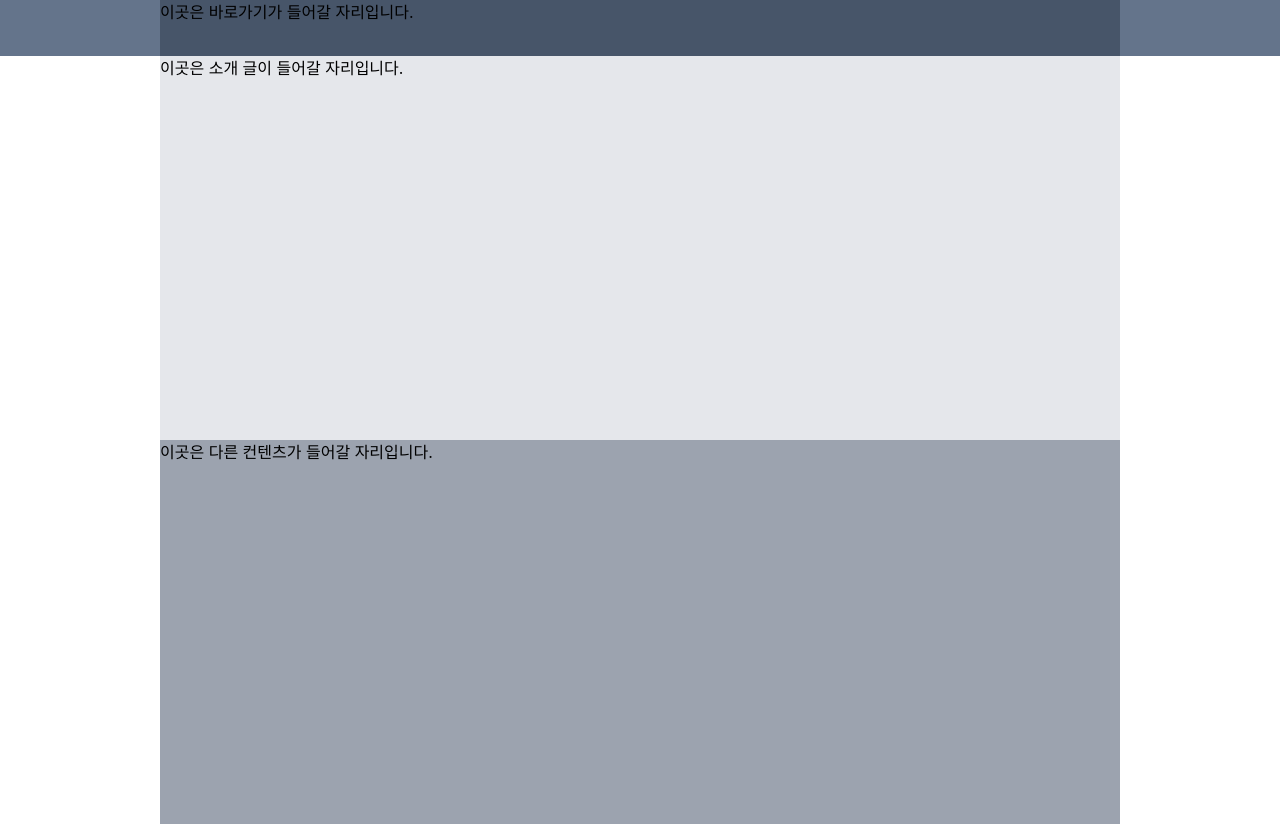
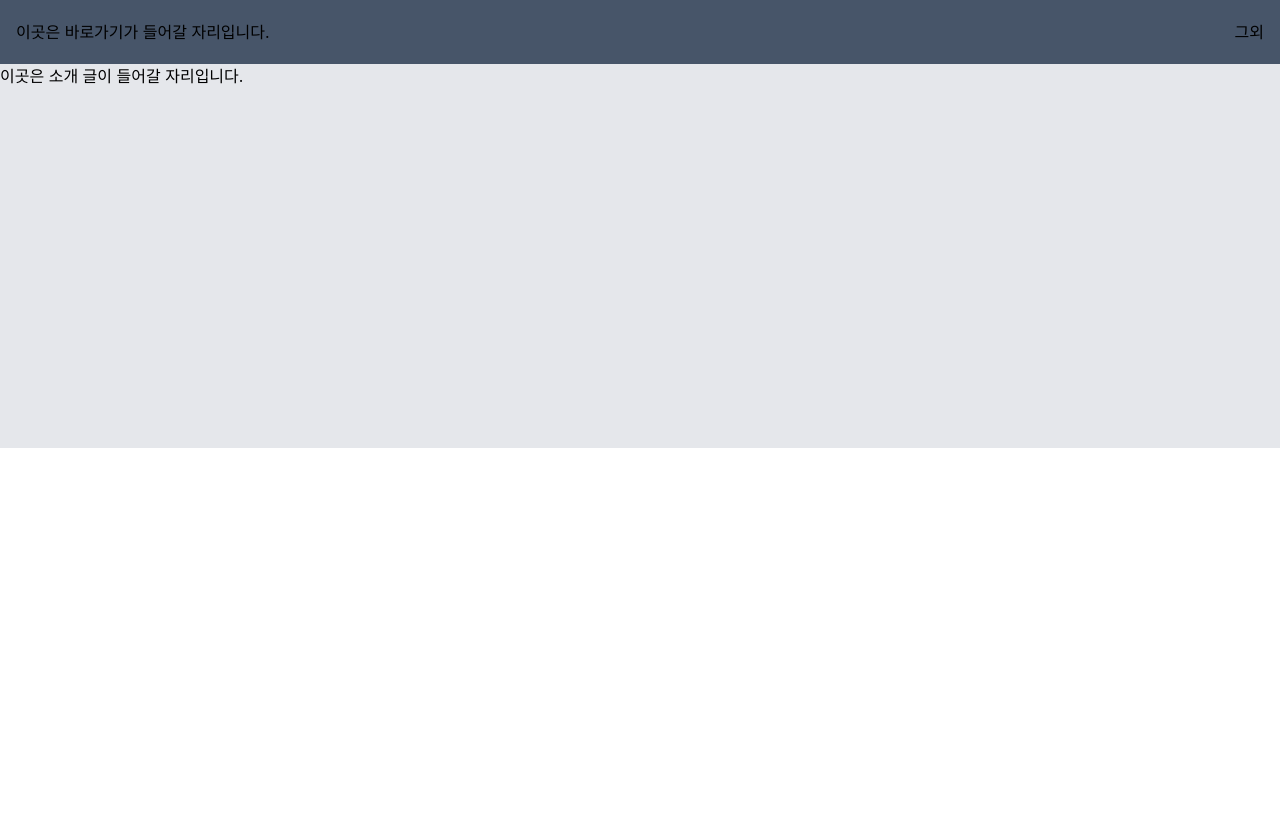
Before and after one commit to yeogeru/portfolio, a React (Create React App) app: page / in a window 1280 px wide. After the commit the page ends 800 px from the top, so only its background shows below. Built offline with nearby package versions, Linux system fonts and the light colour scheme.

Commit message:
fix: build output ifx

```diff
--- a/src/App.tsx
+++ b/src/App.tsx
@@ -2,18 +2,25 @@ import React from 'react';
 
 const App = () => {
   return (
-    <div className="bg-white dark:bg-zinc-900">
-      <div className="w-full h-14 fixed bg-slate-500">
-        <div className="bg-slate-600 w-3/4 max-sm:w-full h-full mx-auto">
+    <div className="min-h-[100vh] bg-white dark:bg-zinc-900">
+      <div className="w-full h-16 fixed bg-slate-500">
+        <div className='w-full max-w-[120rem] h-full flex items-center bg-slate-600 mx-auto px-4'>
+          {/*
+              뭘 넣는게 좋을까?
+              언어설정, 다크모드, pdf저장?
+          */}
           <p>이곳은 바로가기가 들어갈 자리입니다.</p>
+          <p className='flex-1'></p>
+          <p className=''>그외</p>
         </div>
       </div>
-      <div className="bg-gray-400 w-3/4 max-sm:w-full h-full pt-14 mx-auto">
+      <div className="w-full max-w-[120rem] h-full bg-gray-400 pt-16 mx-auto">
         <div className="w-full h-96 bg-gray-200 dark:bg-zinc-800 dark:text-white">
           <p>이곳은 소개 글이 들어갈 자리입니다.</p>
-        </div>
-        <div className='w-full h-96 bg-gray-400'>
-          <p>이곳은 다른 컨텐츠가 들어갈 자리입니다.</p>
+          {/*
+              아니 뭐넣냐고
+
+          */}
         </div>
       </div>
     </div>
```
